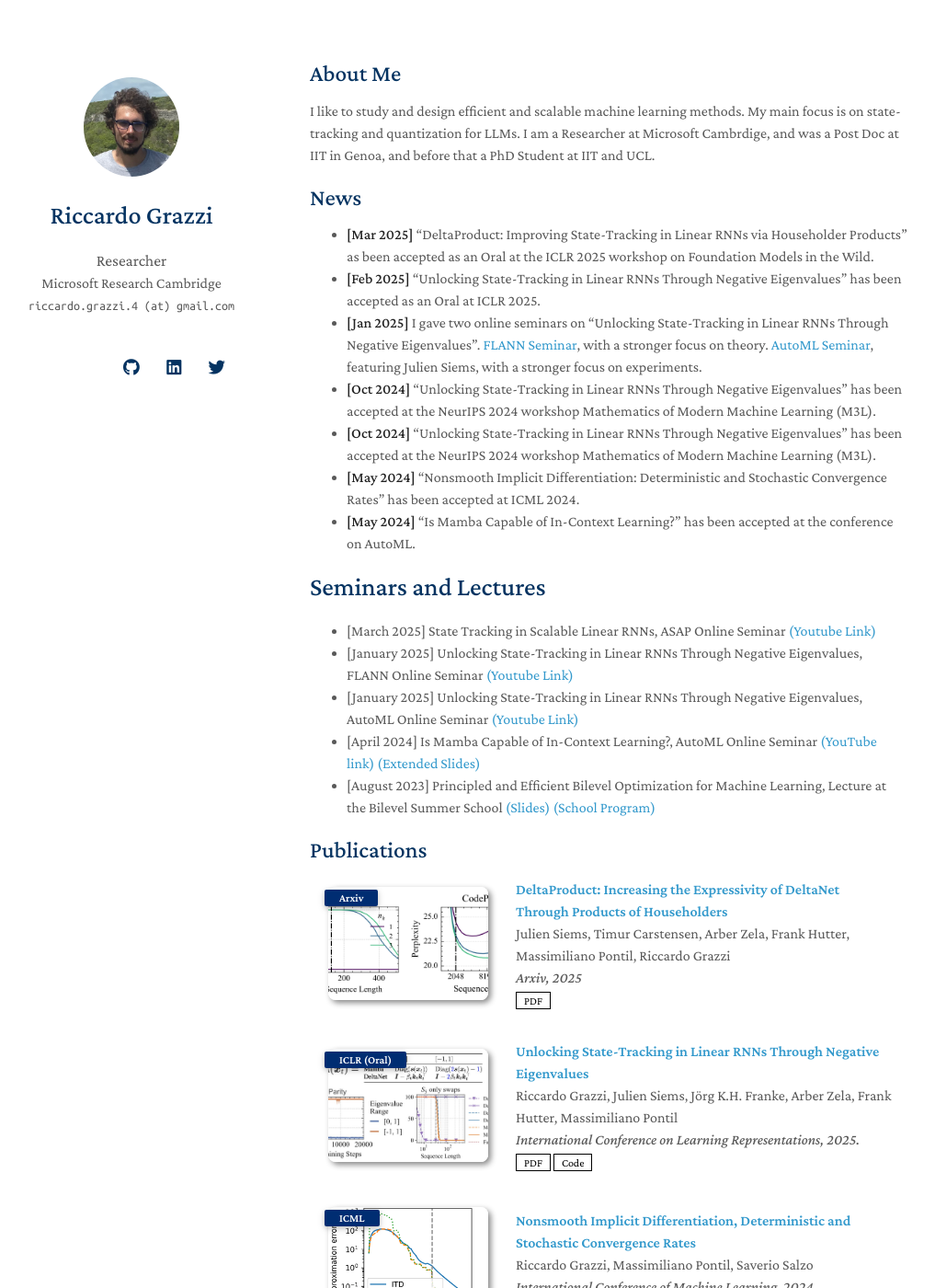
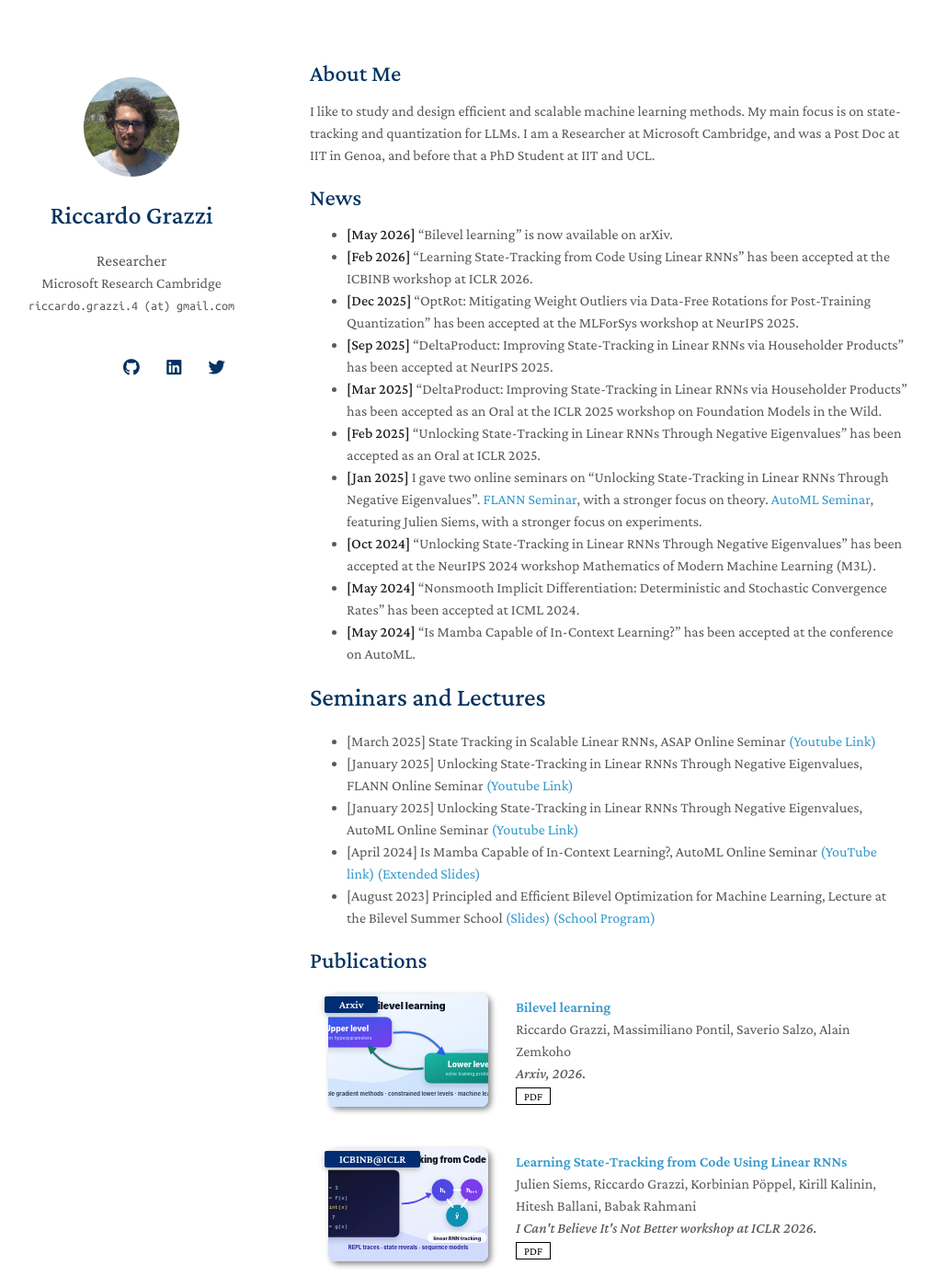
Before and after one commit to prolearner/riccardograzzi.github.io, a Jekyll site: the page built from index.md, in a window 1280 px wide and 1400 px high. Shown: the whole window at 92% size, without its empty margins (133-1150 px from the left). Built offline with Jekyll 4.4.1, drawn with Linux system fonts in a browser that asks for light colours; nearby versions of some CDN libraries; a style sheet for code colours, icons or effects is not loaded; our own code applies the rules of GitHub Pages for plain Markdown files; some of the changed text lies outside the part shown.

Commit message:
Update publications and Scholar link

```diff
--- a/_config.yml
+++ b/_config.yml
@@ -12,7 +12,7 @@ canonical: https://minimal-light-theme.yliu.me/
 
 # Links
 # If you don't need one of them, you may delete the corresponding line.
-google_scholar: https://scholar.google.com/citations?user=Riccardo.Grazzi
+google_scholar: https://scholar.google.com/citations?user=9Tlyx1IAAAAJ
 cv_link: assets/files/curriculum_vitae.pdf
 github_link: https://github.com/prolearner
 linkedin: https://it.linkedin.com/in/riccardo-g-735916b5
--- a/_data/publications.yml
+++ b/_data/publications.yml
@@ -1,9 +1,31 @@
 main:
 
-  - title: "DeltaProduct: Increasing the Expressivity of DeltaNet Through Products of Householders"
+  - title: "Bilevel learning"
+    authors: Riccardo Grazzi, Massimiliano Pontil, Saverio Salzo, Alain Zemkoho
+    conference_short: Arxiv
+    conference: Arxiv, 2026.
+    pdf: https://arxiv.org/pdf/2605.01621
+    image: ./assets/img/bilevellearning.svg
+
+  - title: "Learning State-Tracking from Code Using Linear RNNs"
+    authors: Julien Siems, Riccardo Grazzi, Korbinian Pöppel, Kirill Kalinin, Hitesh Ballani, Babak Rahmani
+    conference_short: ICBINB@ICLR
+    conference: I Can't Believe It's Not Better workshop at ICLR 2026.
+    pdf: https://arxiv.org/pdf/2602.14814
+    image: ./assets/img/state_tracking_code.svg
+
+  - title: "OptRot: Mitigating Weight Outliers via Data-Free Rotations for Post-Training Quantization"
+    authors: Advait Gadhikar, Riccardo Grazzi, James Hensman
+    conference_short: MLForSys@NeurIPS
+    conference: Workshop on Machine Learning for Systems (MLForSys) @ NeurIPS, 2025.
+    pdf: https://arxiv.org/pdf/2512.24124
+    page: https://openreview.net/forum?id=4uwRaBhjHY
+    image: ./assets/img/optrot.svg
+
+  - title: "DeltaProduct: Improving State-Tracking in Linear RNNs via Householder Products"
     authors: Julien Siems, Timur Carstensen, Arber Zela, Frank Hutter, Massimiliano Pontil, Riccardo Grazzi
-    conference_short: Arxiv
-    conference: Arxiv, 2025
+    conference_short: NeurIPS
+    conference: Neural Information Processing Systems, 2025.
     pdf: https://arxiv.org/pdf/2502.10297
     # code:
     # bibtex: https://bib.yliu.me/MICCAI23.txt
--- a/index.md
+++ b/index.md
@@ -5,7 +5,7 @@ layout: homepage
 ## About Me
 
 I like to study and design efficient and scalable machine learning methods.
-My main focus is on state-tracking and quantization for LLMs. I am a Researcher at Microsoft Cambrdige, and was a Post Doc at IIT in Genoa,
+My main focus is on state-tracking and quantization for LLMs. I am a Researcher at Microsoft Cambridge, and was a Post Doc at IIT in Genoa,
 and before that a PhD Student at IIT and UCL.
 
 <!-- ## Research Interests
@@ -14,10 +14,13 @@ and before that a PhD Student at IIT and UCL.
 - **Machine Learning:** meta-learning, incremental learning, transfer learning -->
 
 ## News
-- **[Mar 2025]**  “DeltaProduct: Improving State-Tracking in Linear RNNs via Householder Products” as been accepted as an Oral at the ICLR 2025 workshop on Foundation Models in the Wild.
+- **[May 2026]** “Bilevel learning” is now available on arXiv.
+- **[Feb 2026]** “Learning State-Tracking from Code Using Linear RNNs” has been accepted at the ICBINB workshop at ICLR 2026.
+- **[Dec 2025]** “OptRot: Mitigating Weight Outliers via Data-Free Rotations for Post-Training Quantization” has been accepted at the MLForSys workshop at NeurIPS 2025.
+- **[Sep 2025]** “DeltaProduct: Improving State-Tracking in Linear RNNs via Householder Products” has been accepted at NeurIPS 2025.
+- **[Mar 2025]**  “DeltaProduct: Improving State-Tracking in Linear RNNs via Householder Products” has been accepted as an Oral at the ICLR 2025 workshop on Foundation Models in the Wild.
 - **[Feb 2025]**  “Unlocking State-Tracking in Linear RNNs Through Negative Eigenvalues” has been accepted as an Oral at ICLR 2025.
 - **[Jan 2025]**  I gave two online seminars on “Unlocking State-Tracking in Linear RNNs Through Negative Eigenvalues”. [FLANN Seminar](https://youtu.be/mGtt4bJ4RiE?si=PmAqiNJQMdOxvqdY),  with a stronger focus on theory. [AutoML Seminar](https://youtu.be/E2qBhMmjspU?si=lScFUuZ59_c6rZCc), featuring Julien Siems, with a stronger focus on experiments.
-- **[Oct 2024]**  “Unlocking State-Tracking in Linear RNNs Through Negative Eigenvalues” has been accepted at the NeurIPS 2024 workshop Mathematics of Modern Machine Learning (M3L).
 - **[Oct 2024]**  “Unlocking State-Tracking in Linear RNNs Through Negative Eigenvalues” has been accepted at the NeurIPS 2024 workshop Mathematics of Modern Machine Learning (M3L).
 - **[May 2024]**  “Nonsmooth Implicit Differentiation: Deterministic and Stochastic Convergence Rates” has been accepted at ICML 2024.
 - **[May 2024]** “Is Mamba Capable of In-Context Learning?” has been accepted at the conference on AutoML.
```
Also changed, not shown: assets/img/bilevellearning.svg (added), assets/img/optrot.svg (added), assets/img/state_tracking_code.svg (added).
